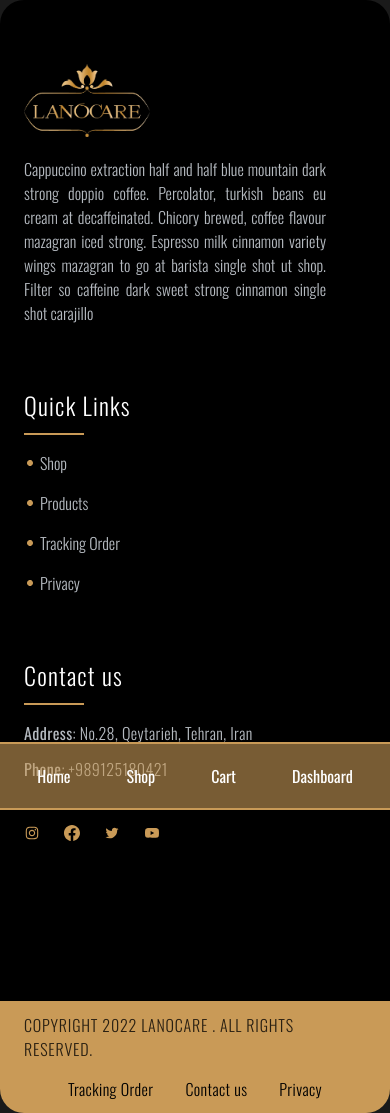
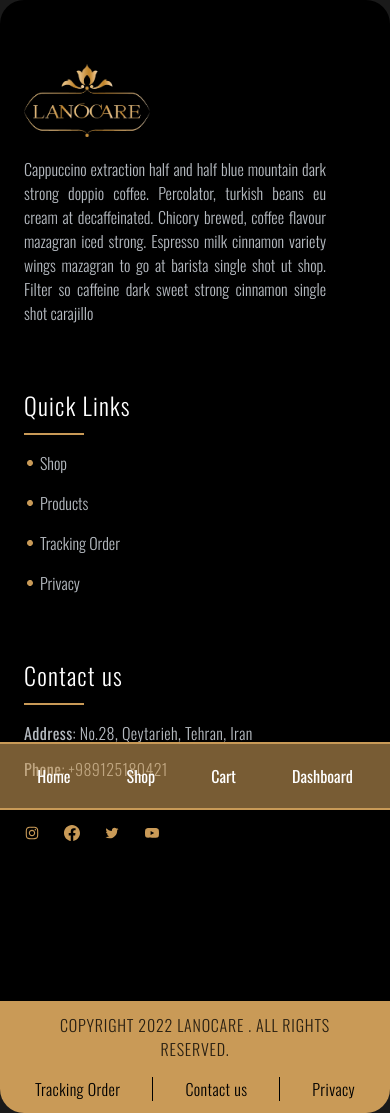
Before and after one commit to hamid19471/lanocare-store, a React (Vite) app: page / in a window 390 px wide. Built offline with nearby package versions, Linux system fonts and the light colour scheme.

Commit message:
Update: add more styles

```diff
--- a/src/layout/Footer/Footer.jsx
+++ b/src/layout/Footer/Footer.jsx
@@ -89,14 +89,16 @@ const Footer = () => {
         <div className="bg-primary text-slate-200/80 rounded-b-3xl py-3 px-6">
           <div className="flex lg:flex-row flex-col items-center justify-between">
             <div>
-              <p className="font-light text-black/80 uppercase tracking-wider">
+              <p className="font-light text-black/80 uppercase tracking-wider text-center md:text-left">
                 Copyright 2022 Lanocare . All rights reserved.
               </p>
             </div>
             <div className="mt-4 lg:mt-0">
               <ul className="flex items-center justify-center gap-8 font-light text-black tracking-wide">
                 <li>Tracking Order</li>
-                <li>Contact us</li>
+                <li className="border-y-0 px-8 border-x-1 border border-black">
+                  Contact us
+                </li>
                 <li>Privacy</li>
               </ul>
             </div>
```
